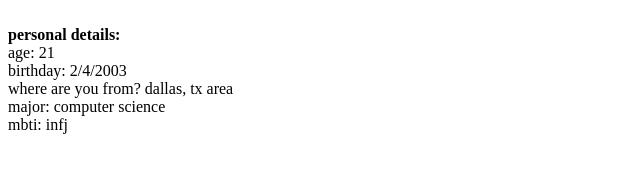
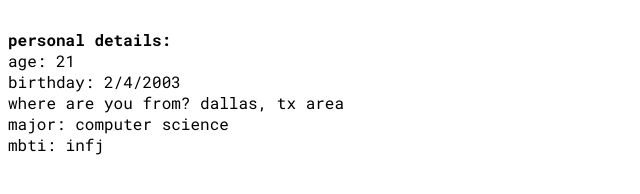
Before and after one commit to 81355/81355.github.io, a plain HTML site: page faq.html in a window 1280 px wide. Shown: the whole page, without its empty margins (0-640 px from the left). Drawn offline with Linux system fonts and the light colour scheme.

Commit message:
changed font to roboto mono

```diff
--- a/faq.html
+++ b/faq.html
@@ -1,5 +1,17 @@
 <!DOCTYPE html>
 <html>
+    <head>
+        <link rel="preconnect" href="https://fonts.googleapis.com">
+        <link rel="preconnect" href="https://fonts.gstatic.com" crossorigin>
+        <link href="https://fonts.googleapis.com/css2?family=Roboto+Mono:ital,wght@0,100..700;1,100..700&display=swap" rel="stylesheet">
+
+        <style>
+            body {
+                font-family: "Roboto Mono", monospace;
+                font-style: normal;
+            }
+        </style>
+    </head>
     <body>
         <br>
         <b>personal details:</b>
```
Also changed, not shown: about.html (+9 -0 lines), blog.html (+9 -0 lines), index.html (+7 -0 lines).
